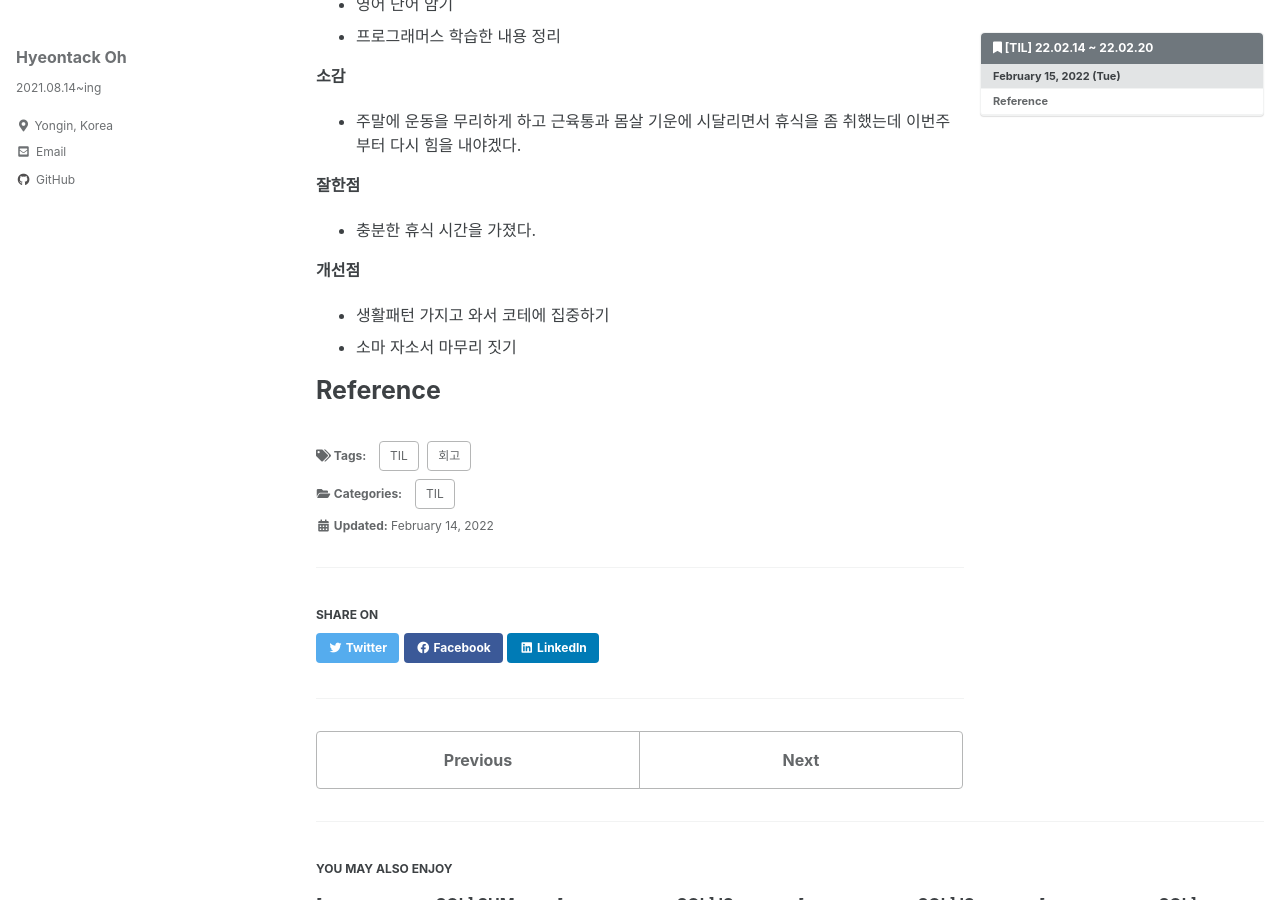
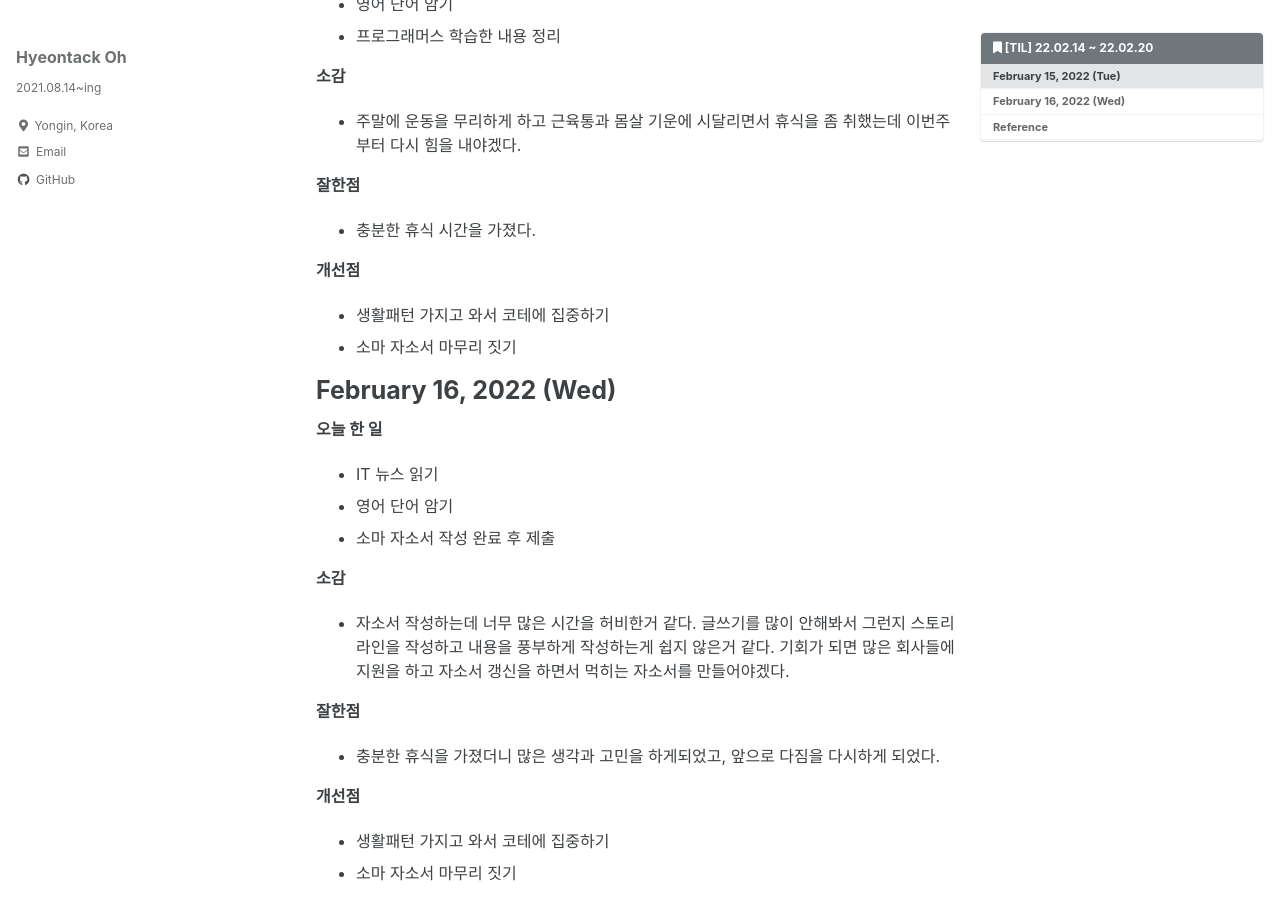
Before and after one commit to hyeontack5/hyeontack5.github.io, a Jekyll site: the page built from _posts/TIL/2022-02-14-[TIL] 22.02.14 ~ 22.02.20.md, in a window 1280 px wide and 900 px high, scrolled down 273 px. Built offline with Jekyll 4.4.1, drawn with Linux system fonts in a browser that asks for light colours; cached includes are drawn as plain includes.

Commit message:
Docs: 22.02.16 회고

```diff
--- a/_posts/TIL/2022-02-14-[TIL] 22.02.14 ~ 22.02.20.md
+++ b/_posts/TIL/2022-02-14-[TIL] 22.02.14 ~ 22.02.20.md
@@ -29,4 +29,21 @@ toc_icon: "bookmark"
 - 생활패턴 가지고 와서 코테에 집중하기
 - 소마 자소서 마무리 짓기
 
+# February 16, 2022 (Wed)
+
+**오늘 한 일**
+- IT 뉴스 읽기
+- 영어 단어 암기
+- 소마 자소서 작성 완료 후 제출
+
+**소감**
+- 자소서 작성하는데 너무 많은 시간을 허비한거 같다. 글쓰기를 많이 안해봐서 그런지 스토리라인을 작성하고 내용을 풍부하게 작성하는게 쉽지 않은거 같다. 기회가 되면 많은 회사들에 지원을 하고 자소서 갱신을 하면서 먹히는 자소서를 만들어야겠다.
+
+**잘한점**
+- 충분한 휴식을 가졌더니 많은 생각과 고민을 하게되었고, 앞으로 다짐을 다시하게 되었다.
+
+**개선점**
+- 생활패턴 가지고 와서 코테에 집중하기
+- 소마 자소서 마무리 짓기
+
 # Reference
```
